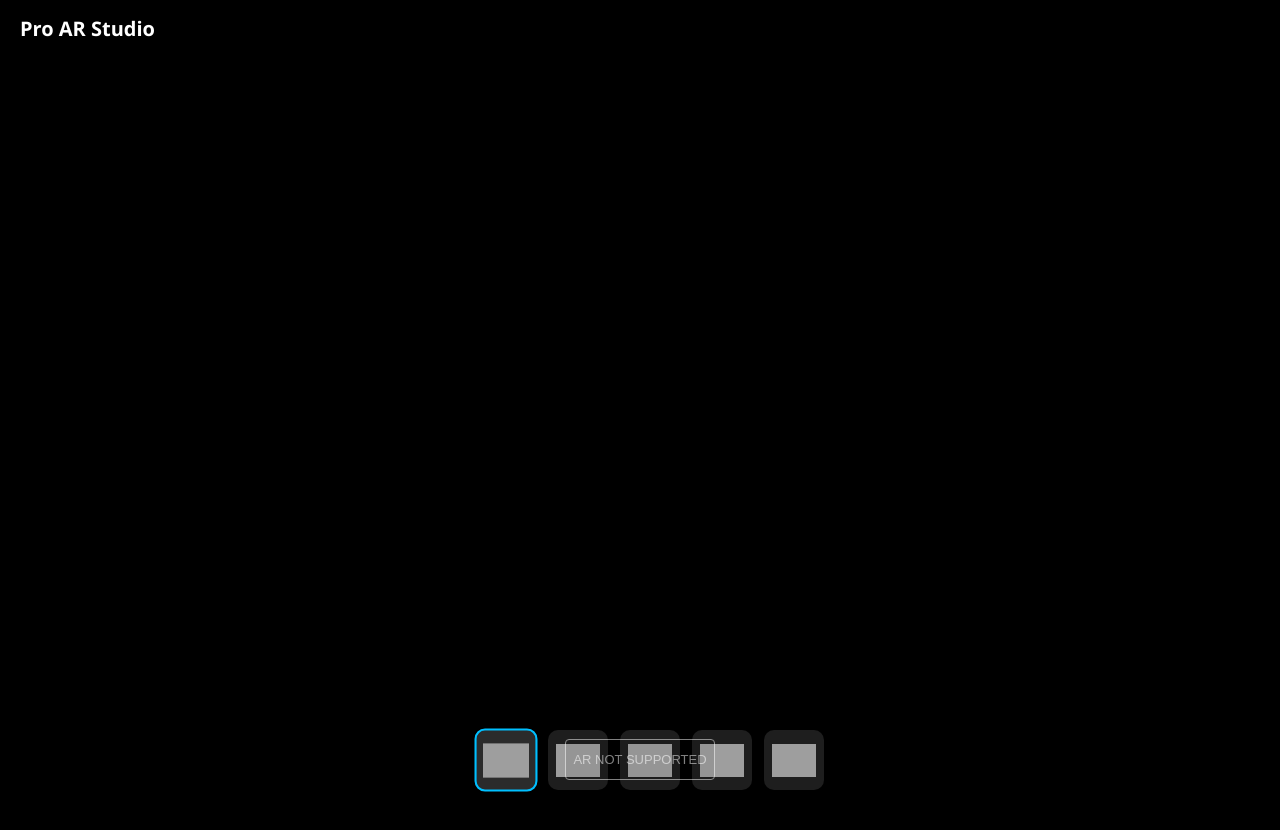
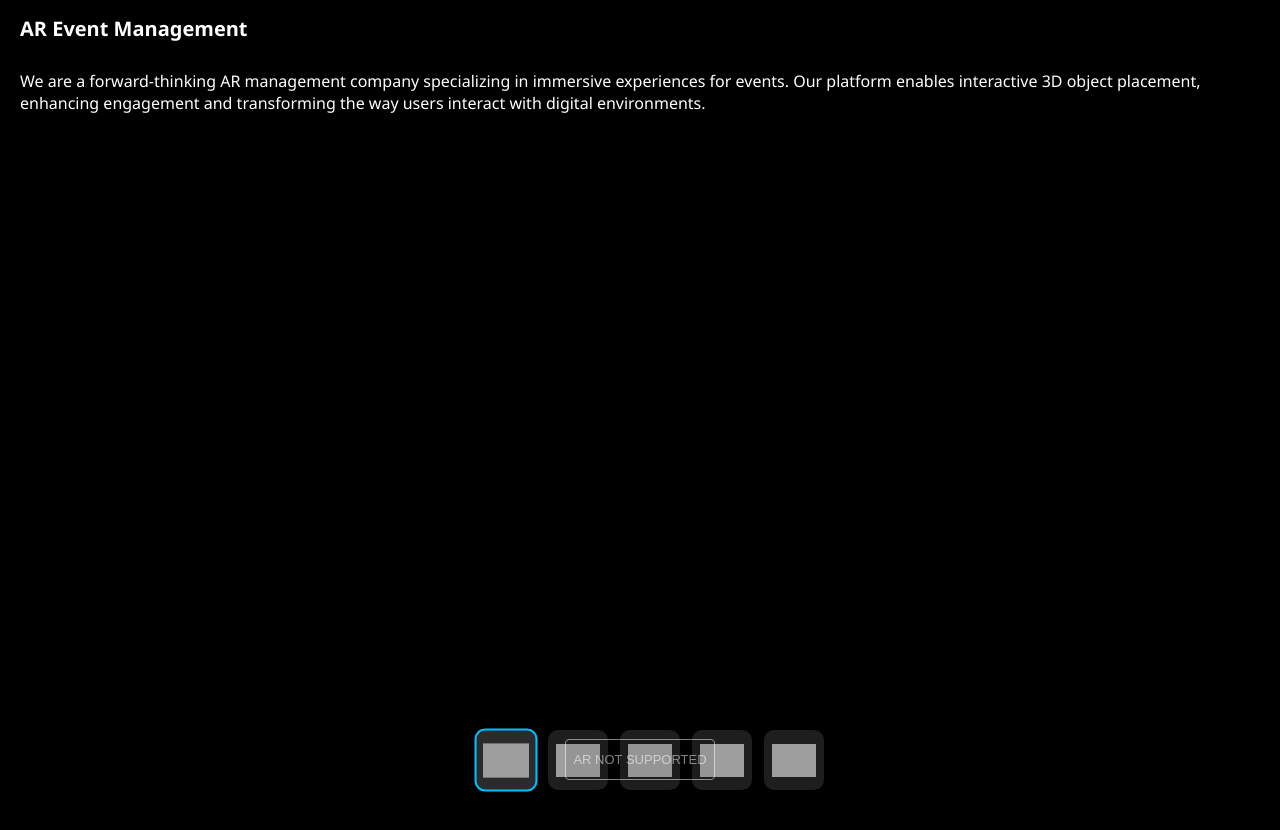
Before and after one commit to AnyoneOla/WEB_AR, a plain HTML site: page index.html in a window 1280 px wide. Before the commit the page ends 800 px from the top, so only its background shows below. Drawn offline with nearby package versions, Linux system fonts and the light colour scheme; grey boxes are pictures that could not be loaded.

Commit message:
info para

```diff
--- a/index.html
+++ b/index.html
@@ -100,7 +100,10 @@
 </head>
 <body>
 
-	<div id="header">Pro AR Studio</div>
+	<div id="header">AR Event Management</div>
+	<p style="color: white; margin-top: 70px; padding: 0 20px; font-size: 16px;">
+		We are a forward-thinking AR management company specializing in immersive experiences for events. Our platform enables interactive 3D object placement, enhancing engagement and transforming the way users interact with digital environments.
+	</p>
 
 	<div id="object-bar">
 		<!-- Primitive Buttons -->
```
